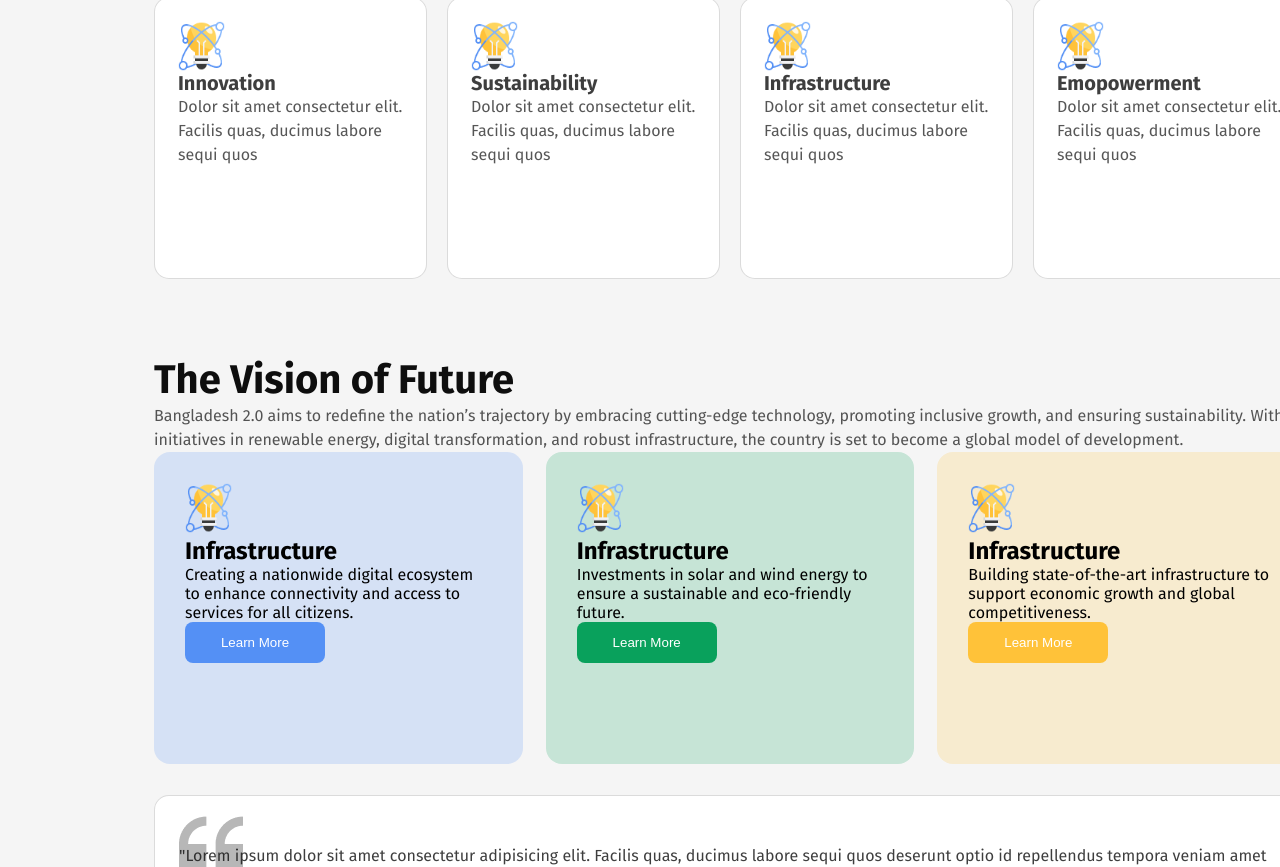
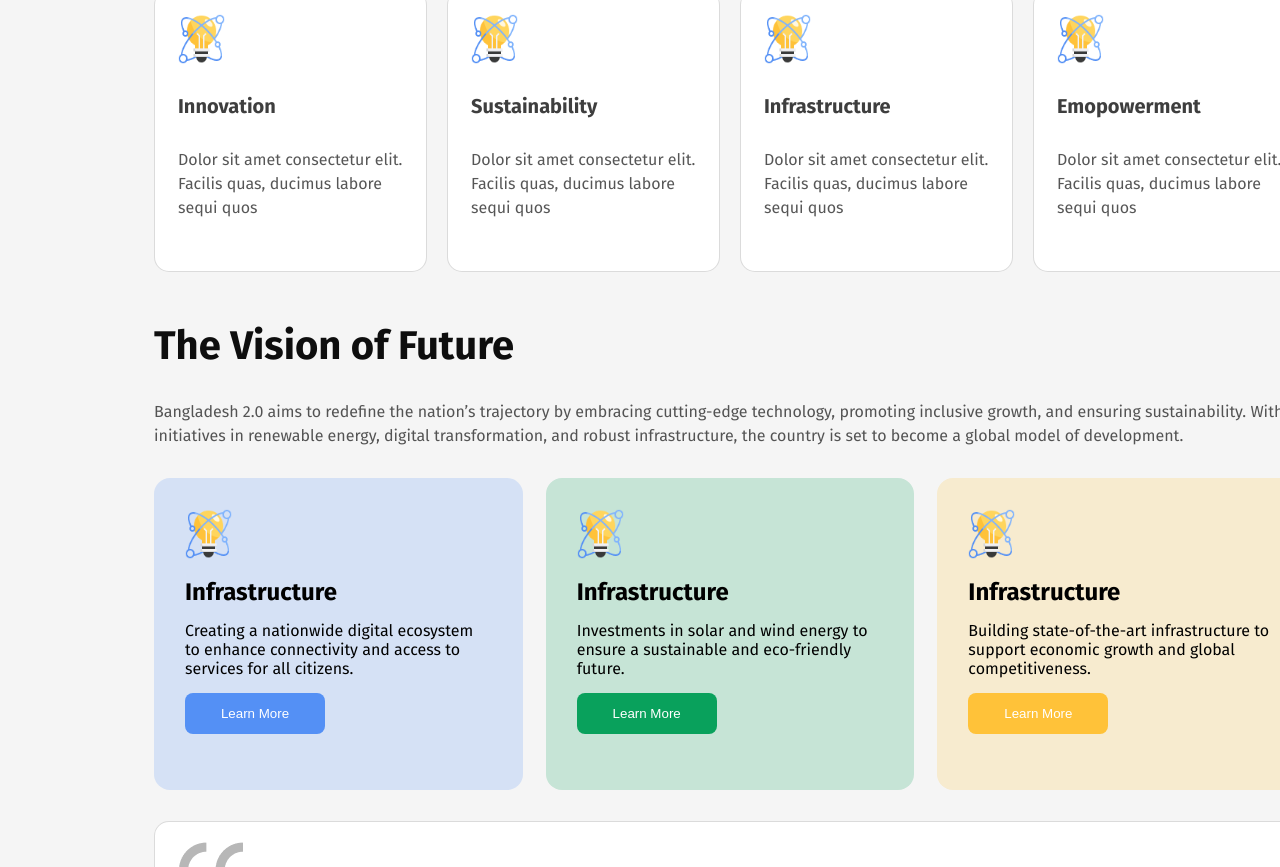
Before and after one commit to shakil880/b11-milestone1, a plain HTML site: page index.html in a window 1280 px wide. Shown: the part 742-1609 px from the top of the page. Drawn offline with Linux system fonts and the light colour scheme.

Commit message:
Last commit

```diff
--- a/styles/style.css
+++ b/styles/style.css
@@ -1,6 +1,7 @@
 @import url('https://fonts.googleapis.com/css2?family=Fira+Sans:ital,wght@0,100;0,200;0,300;0,400;0,500;0,600;0,700;0,800;0,900;1,100;1,200;1,300;1,400;1,500;1,600;1,700;1,800;1,900&display=swap');
 
 /* My laptop viewport width is 1536px */
+
 
 
 * {
@@ -106,7 +107,14 @@
 .pillars_of_bd {
   display: flex;
   flex-direction: column;
-  margin-top: 77px;
+
+  margin: 50px 0;
+
+  font-size: 20px;
+  font-weight: 300;
+  line-height: 48px;
+  letter-spacing: 0%;
+
 }
 
 .pillars-cards {
@@ -119,6 +127,7 @@
 .pillars-card {
   display: flex;
   flex-direction: column;
+  gap: 30px;
   width: 290px;
   height: 234px;
   background-color: rgb(255, 255, 255);
@@ -164,7 +173,7 @@
 
   display: flex;
   flex-direction: column;
-  margin: 77px 0;
+  /* margin: 77px 0; */
 }
 
 .vision .heading h1 {
@@ -174,6 +183,7 @@
   line-height: 48px;
   letter-spacing: 0%;
   text-align: left;
+  margin-bottom: 30px;
 }
 
 .vision .heading p {
@@ -183,6 +193,7 @@
   line-height: 24px;
   letter-spacing: 0%;
   text-align: left;
+  margin-bottom: 30px;
 }
 
 
@@ -202,7 +213,7 @@
   flex-direction: column;
   justify-content: flex-start;
   align-items: flex-start;
-  gap: 1;
+  gap: 15px;
 
   box-sizing: border-box;
   border-radius: 16px;
@@ -289,6 +300,7 @@
 .opinion {
   display: flex;
   flex-direction: column;
+  margin-top: 60px;
 
 }
 
@@ -388,6 +400,7 @@
 
 
 .recent {
+  margin-top: 40px;
   height: 1349px;
   display: flex;
   flex-direction: column;
@@ -477,11 +490,12 @@
   line-height: 48px;
   letter-spacing: 0%;
   text-align: left;
+
 }
 
 .donate {
-  height: 500px;
-  margin-top: 200px;
+  /* height: 500px;
+  margin-top: 200px; */
   display: flex;
   flex-direction: column;
   justify-content: center;
@@ -576,6 +590,7 @@
   border-radius: 24px;
   background: rgb(198, 228, 214);
   margin: 77px 0;
+  gap: 30px;
 }
 
 .subscribe > h1 {
```
